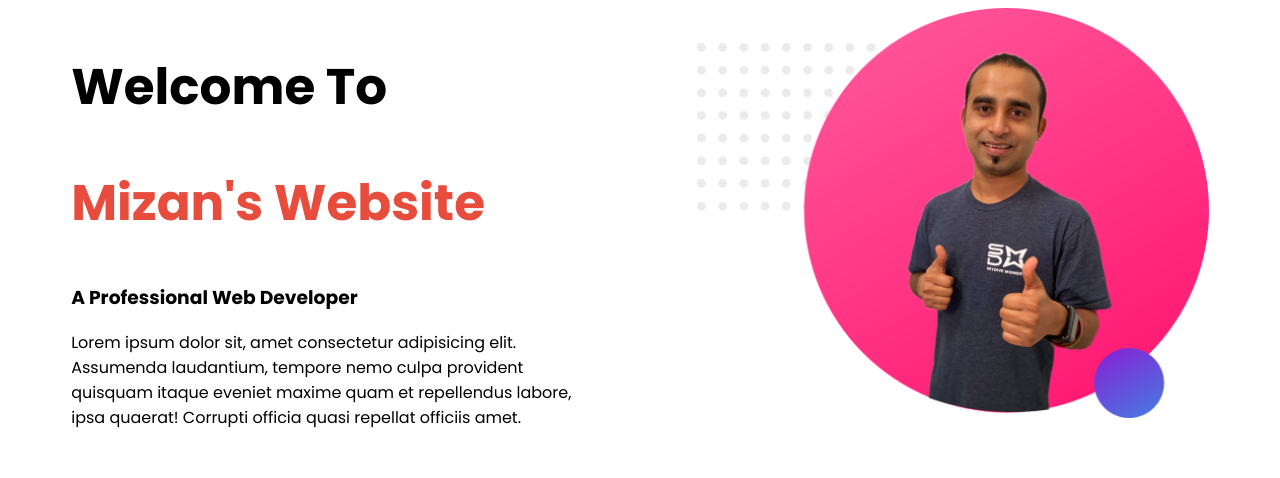
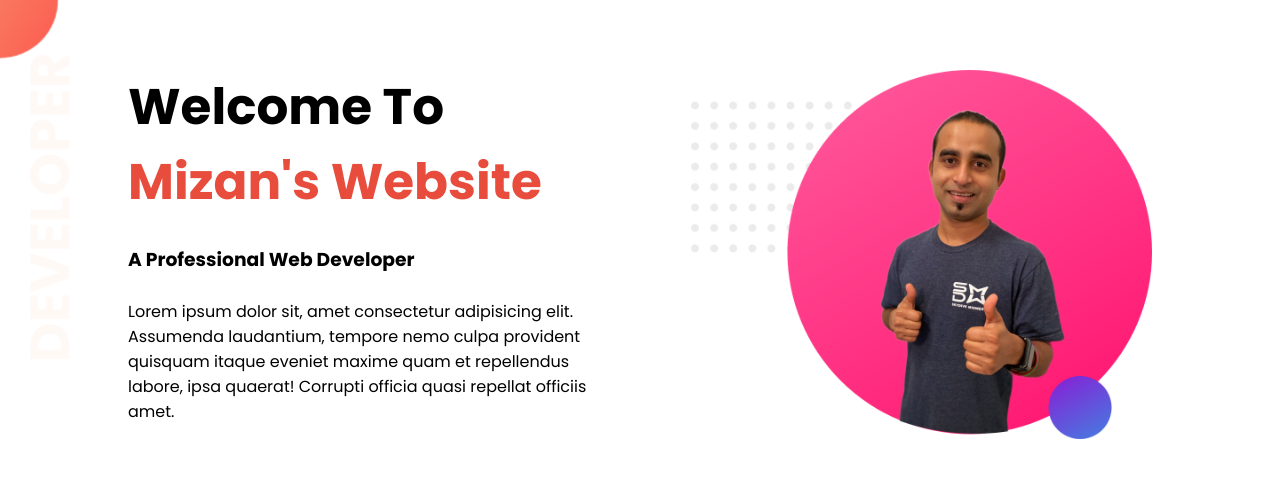
Before and after one commit to mizanur919/jm-portfolio, a plain HTML site: page index.html in a window 1280 px wide. Drawn offline with Linux system fonts and the light colour scheme.

Commit message:
Top section completed

```diff
--- a/style.css
+++ b/style.css
@@ -1,18 +1,34 @@
-body{
-    font-family: 'Poppins', sans-serif;
+*{
+    box-sizing: border-box;
+    margin: 0;
+    padding: 0;
+}
+:root{
+    --Poppins: 'Poppins', sans-serif;
 }
 /* Section Middle */
 .middle{
-    width: 90%;
+    width: 80%;
     margin: 0 auto;
 }
 
 .hero{
-    background-color: brown;
+    background-image: url("./images/top-banner.png");
+    background-repeat: no-repeat;
+    background-size:auto;
+    height: 400px;
+    padding: 70px 0;
+}
+h1, h2, h3, h4, h5, h6, p{
+    font-family: var(--Poppins);
 }
 
 h1{
     font-size: 50px;
+}
+
+h3{
+    padding: 25px 0;
 }
 
 .name-highlight{
```
